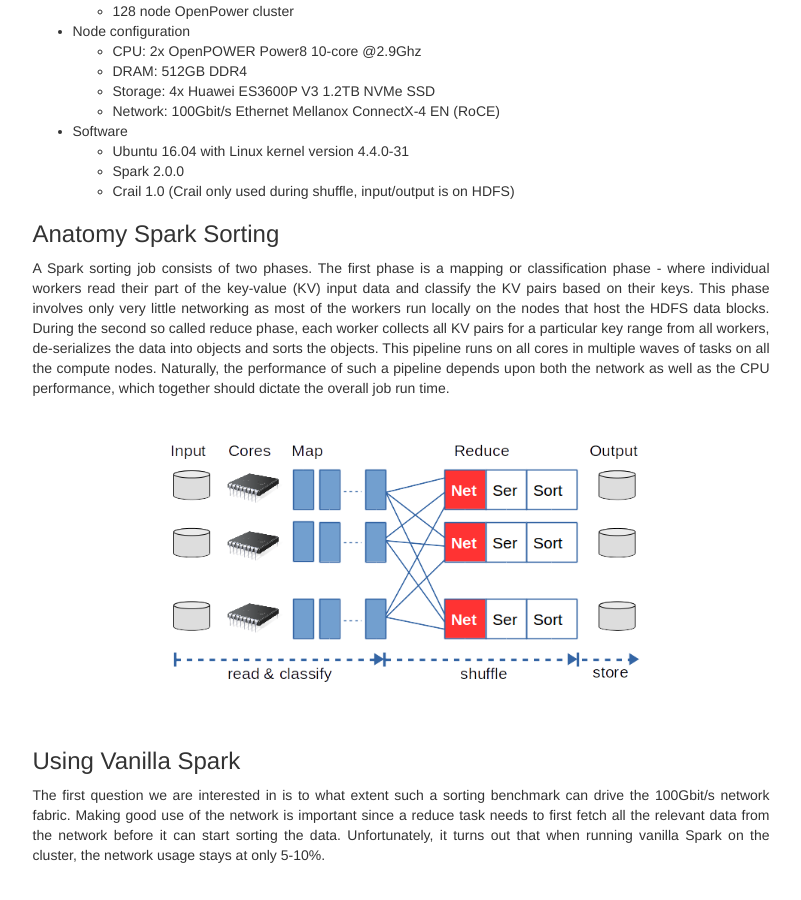
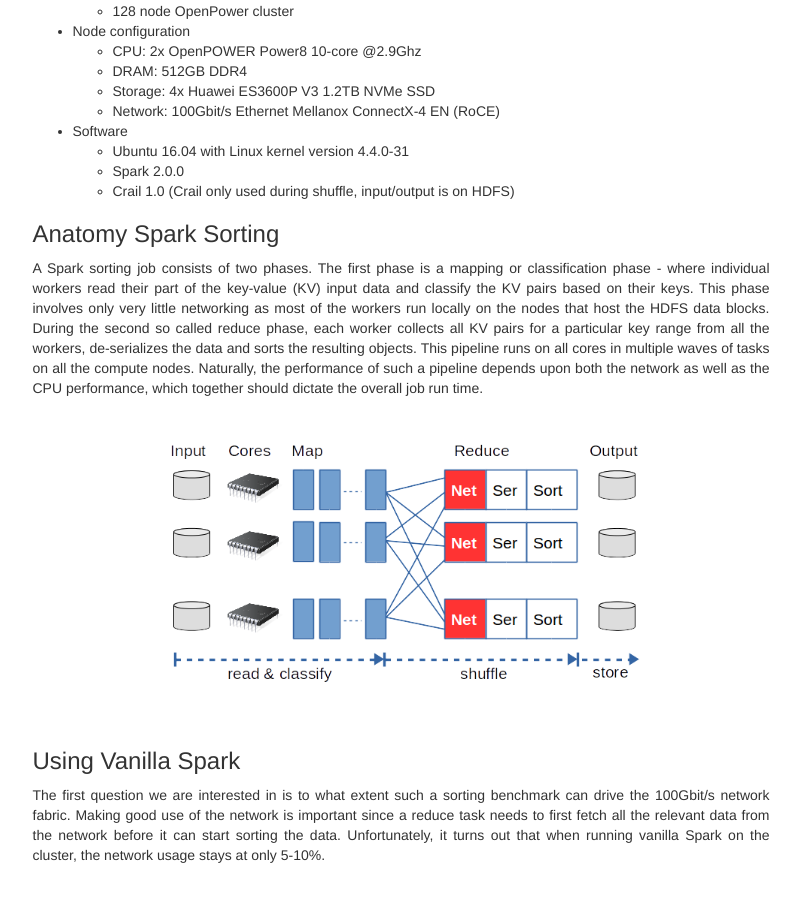
Before and after one commit to apache/incubator-crail-website, a Jekyll site: the page built from _posts/blog/2017-01-1-sorting.md, in a window 1280 px wide and 900 px high, scrolled down 850 px. Shown: the whole window, without its empty margins (239-1040 px from the left). Built offline with Jekyll 4.4.1, drawn with Linux system fonts in a browser that asks for light colours; comment, search, counter and statistics services are not loaded.

Commit message:
Update 2017-01-1-sorting.md

```diff
--- a/_posts/blog/2017-01-1-sorting.md
+++ b/_posts/blog/2017-01-1-sorting.md
@@ -103,7 +103,7 @@ The specific cluster configuration used for the experiments in this blog:
 
 <div style="text-align: justify">
 <p>
-A Spark sorting job  consists of two phases. The first phase is a mapping or classification phase - where individual workers read their part of the key-value (KV) input data and classify the KV pairs based on their keys. This phase involves only very little networking as most of the workers run locally on the nodes that host the HDFS data blocks. During the second so called reduce phase, each worker collects all KV pairs for a particular key range from all workers, de-serializes the data into objects and sorts the objects. This pipeline runs on all cores in multiple waves of tasks on all the compute nodes. Naturally, the performance of such a pipeline depends upon both the network as well as the CPU performance, which together should dictate the overall job run time.
+A Spark sorting job  consists of two phases. The first phase is a mapping or classification phase - where individual workers read their part of the key-value (KV) input data and classify the KV pairs based on their keys. This phase involves only very little networking as most of the workers run locally on the nodes that host the HDFS data blocks. During the second so called reduce phase, each worker collects all KV pairs for a particular key range from all the workers, de-serializes the data and sorts the resulting objects. This pipeline runs on all cores in multiple waves of tasks on all the compute nodes. Naturally, the performance of such a pipeline depends upon both the network as well as the CPU performance, which together should dictate the overall job run time.
 </p>
 </div>
 
```
